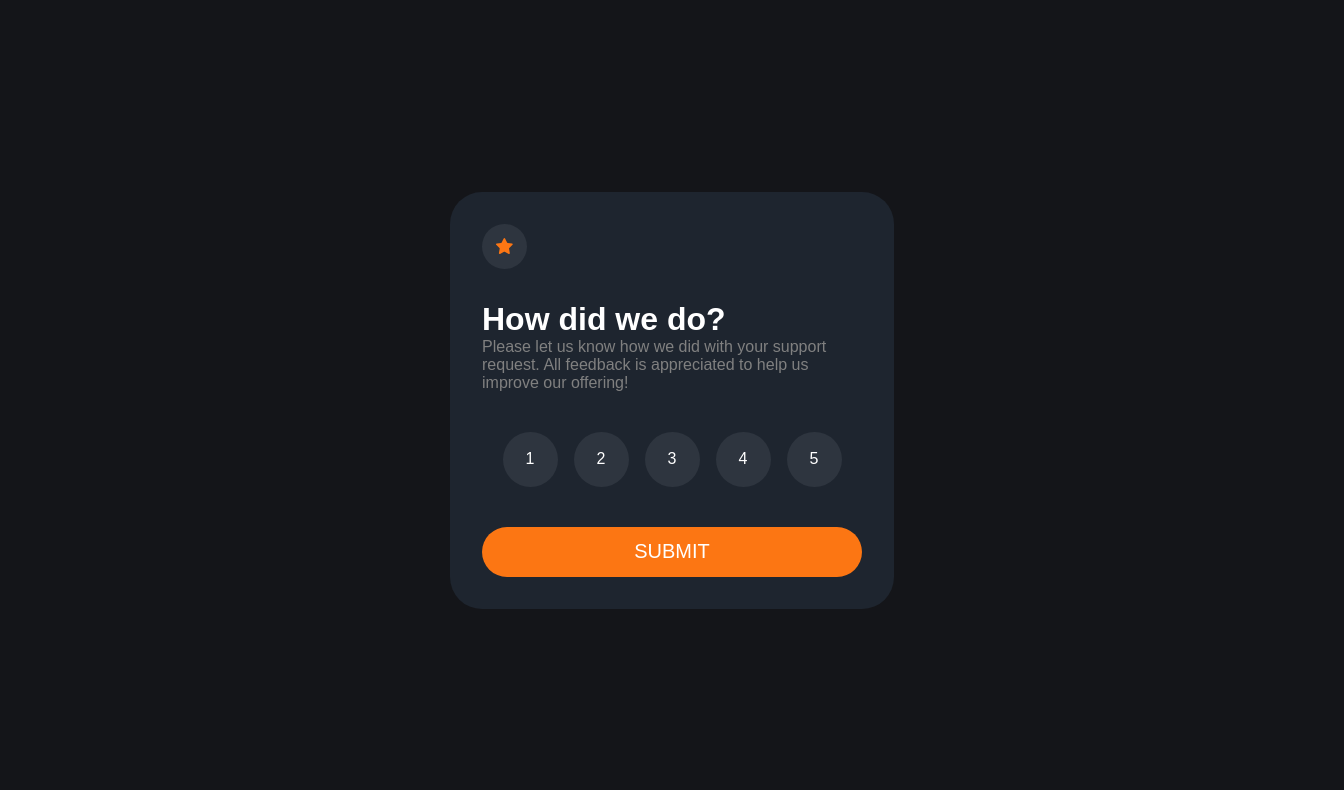
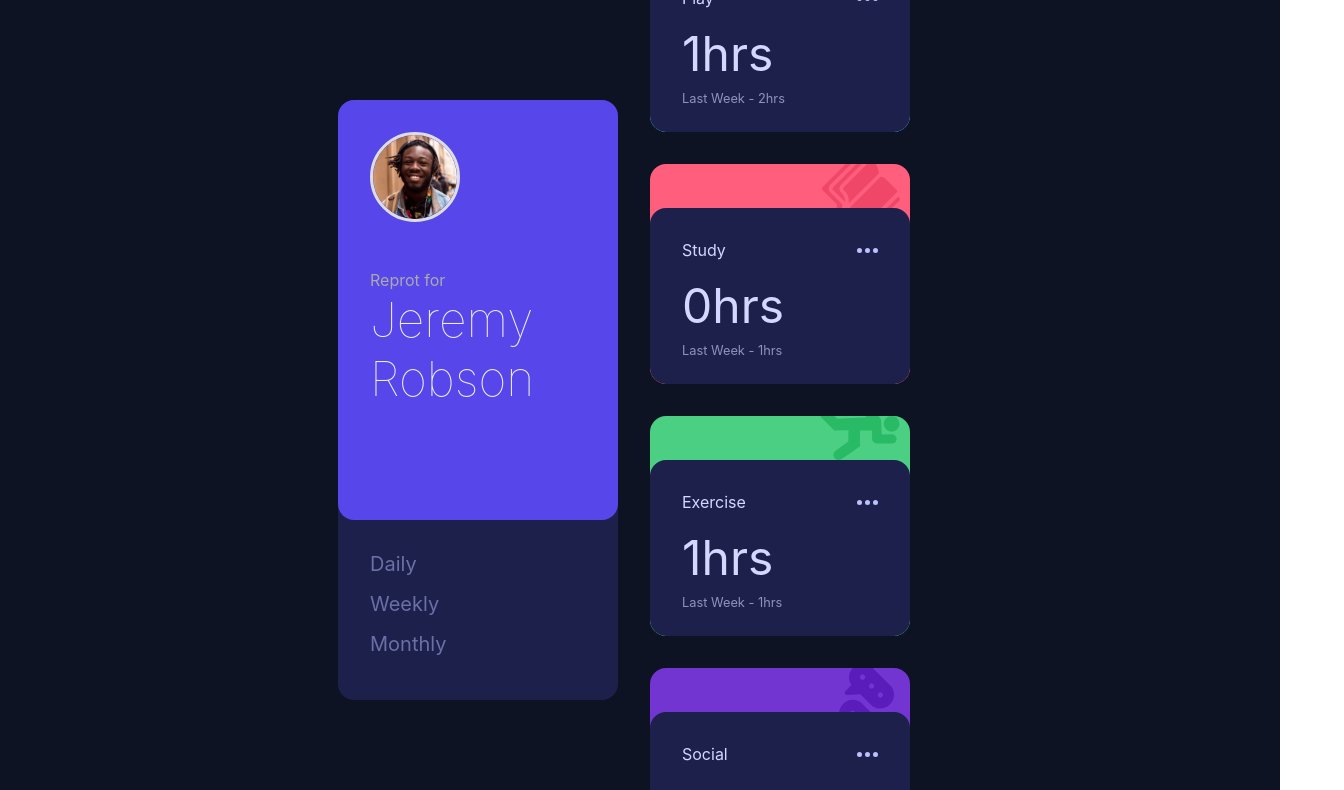
Before and after one commit to hojjatmahdave/Frontend-Mentor, a React (Create React App) app: page / in a window 1280 px wide. Before the commit this address led to /rating-page. Shown: the top 790 px of the page, 1344 px wide, since content can reach past the window. Built offline with nearby package versions, Linux system fonts and the light colour scheme.

Commit message:
after one hr second day and only the onclick for the day week and the mounth reamined and also the grid system for the allcards components

```diff
--- a/src/index.tsx
+++ b/src/index.tsx
@@ -1,17 +1,18 @@
 import React from "react";
 import ReactDOM from "react-dom/client";
 import { BrowserRouter } from "react-router-dom";
-import App from "./news-homepage-main/container/app";
+// import App from "./news-homepage-main/container/app";
 
 // import "./index.css";
 import { GlobalStyles } from "./news-homepage-main/styles/gloabal";
 import RoutePage from "./interactive-rating-component-main/components/RoutePage";
+import App from "./time-tracking-dashboard-main/page/main-page";
 const root = ReactDOM.createRoot(
   document.getElementById("root") as HTMLElement
 );
 root.render(
   <BrowserRouter>
     <GlobalStyles />
-    <RoutePage />
+    <App />
   </BrowserRouter>
 );
--- /dev/null
+++ b/src/time-tracking-dashboard-main/components/all-cards.tsx
@@ -0,0 +1,104 @@
+import React from "react";
+import Cards from "../components/cards";
+import Data from "../data.json";
+import { work, exercise, play, selfCare, social, study } from "../imports";
+import { AllCardsStyle } from "../styles/all-cards-styles";
+
+const AllCards = () => {
+  return (
+    <AllCardsStyle>
+      {Data.map((item) => {
+        return (
+          <>
+            {item.title === "Work" ? (
+              <Cards
+                image={work}
+                title={item.title}
+                current={item.timeframes.daily.current}
+                previous={item.timeframes.daily.previous}
+                BG={"#ff8b64"}
+              />
+            ) : null}
+          </>
+        );
+      })}
+      {Data.map((item) => {
+        return (
+          <>
+            {item.title === "Play" ? (
+              <Cards
+                image={play}
+                title={item.title}
+                current={item.timeframes.daily.current}
+                previous={item.timeframes.daily.previous}
+                BG={"#56c2e6"}
+              />
+            ) : null}
+          </>
+        );
+      })}
+      {Data.map((item) => {
+        return (
+          <>
+            {item.title === "Study" ? (
+              <Cards
+                image={study}
+                title={item.title}
+                current={item.timeframes.daily.current}
+                previous={item.timeframes.daily.previous}
+                BG={"#ff5e7d"}
+              />
+            ) : null}
+          </>
+        );
+      })}
+      {Data.map((item) => {
+        return (
+          <>
+            {item.title === "Exercise" ? (
+              <Cards
+                image={exercise}
+                title={item.title}
+                current={item.timeframes.daily.current}
+                previous={item.timeframes.daily.previous}
+                BG={"#4bcf83"}
+              />
+            ) : null}
+          </>
+        );
+      })}
+      {Data.map((item) => {
+        return (
+          <>
+            {item.title === "Social" ? (
+              <Cards
+                image={social}
+                title={item.title}
+                current={item.timeframes.daily.current}
+                previous={item.timeframes.daily.previous}
+                BG={"#7235d1"}
+              />
+            ) : null}
+          </>
+        );
+      })}
+      {Data.map((item) => {
+        return (
+          <>
+            {item.title === "Self Care" ? (
+              <Cards
+                image={selfCare}
+                title={item.title}
+                current={item.timeframes.daily.current}
+                previous={item.timeframes.daily.previous}
+                BG={"#f1c75b"}
+              />
+            ) : null}
+          </>
+        );
+      })}
+    </AllCardsStyle>
+  );
+};
+
+export default AllCards;
--- /dev/null
+++ b/src/time-tracking-dashboard-main/components/cards.tsx
@@ -0,0 +1,28 @@
+import React from "react";
+import { CardsStyles } from "../styles/cards-style";
+import eclips from "../images/icon-ellipsis.svg";
+
+type Props = {
+  image: string;
+  title: string;
+  current: number;
+  previous: number;
+  BG: string;
+};
+const Cards = ({ image, title, current, previous, BG }: Props) => {
+  return (
+    <CardsStyles BG={BG}>
+      <img src={image} alt="#" />
+      <div>
+        <div>
+          <p>{title}</p>
+          <img src={eclips} alt="" />
+        </div>
+        <p>{current}hrs</p>
+        <p>Last Week - {previous}hrs</p>
+      </div>
+    </CardsStyles>
+  );
+};
+
+export default Cards;
--- /dev/null
+++ b/src/time-tracking-dashboard-main/components/profile.tsx
@@ -0,0 +1,21 @@
+import React from "react";
+import { ProfileStyle } from "../styles/profile-style";
+import profileImage from "../images/image-jeremy.png";
+const Profile = () => {
+  return (
+    <ProfileStyle>
+      <div>
+        <img src={profileImage} alt="person" />
+        <p>Reprot for</p>
+        <p>Jeremy Robson</p>
+      </div>
+      <div>
+        <p>Daily</p>
+        <p>Weekly</p>
+        <p>Monthly</p>
+      </div>
+    </ProfileStyle>
+  );
+};
+
+export default Profile;
--- /dev/null
+++ b/src/time-tracking-dashboard-main/imports.ts
@@ -0,0 +1,6 @@
+export { default as work } from "./images/icon-work.svg";
+export { default as play } from "./images/icon-play.svg";
+export { default as study } from "./images/icon-study.svg";
+export { default as exercise } from "./images/icon-exercise.svg";
+export { default as social } from "./images/icon-social.svg";
+export { default as selfCare } from "./images/icon-self-care.svg";
--- /dev/null
+++ b/src/time-tracking-dashboard-main/page/main-page.tsx
@@ -0,0 +1,15 @@
+import React from "react";
+import { AppStyle } from "../styles/app-style";
+import Profile from "../components/profile";
+import AllCards from "../components/all-cards";
+
+const App = () => {
+  return (
+    <AppStyle>
+      <Profile />
+      <AllCards />
+    </AppStyle>
+  );
+};
+
+export default App;
--- /dev/null
+++ b/src/time-tracking-dashboard-main/styles/all-cards-styles.tsx
@@ -0,0 +1,3 @@
+import styled from "styled-components";
+
+export const AllCardsStyle = styled.div``;
--- /dev/null
+++ b/src/time-tracking-dashboard-main/styles/app-style.tsx
@@ -0,0 +1,10 @@
+import styled from "styled-components";
+
+export const AppStyle = styled.div`
+  background-color: #0d1323;
+  height: 100vh;
+  width: 100%;
+  display: flex;
+  align-items: center;
+  justify-content: center;
+`;
--- /dev/null
+++ b/src/time-tracking-dashboard-main/styles/cards-style.tsx
@@ -0,0 +1,54 @@
+import styled from "styled-components";
+
+export const CardsStyles = styled.div<{ BG: string }>`
+  background-color: ${({ BG }) => BG};
+  border-radius: 1rem;
+  position: relative;
+  overflow: hidden;
+  width: 260px;
+  height: 220px;
+  margin: 2rem;
+  & > img {
+    top: 0;
+    right: 10px;
+    margin-top: -10px;
+    position: absolute;
+  }
+  & > div {
+    display: flex;
+    flex-direction: column;
+    justify-content: space-between;
+    background-color: #1d204b;
+    border-radius: 1rem;
+    position: absolute;
+    transition: all 0.2s;
+    bottom: 0;
+    width: 100%;
+    height: 80%;
+    padding: 2rem;
+    color: #d4d7ff;
+
+    & > p:nth-child(2) {
+      font-size: 3rem;
+      padding-top: 1rem;
+    }
+    & > p:nth-child(3) {
+      font-size: 0.8rem;
+      padding-top: 0.5rem;
+      color: #d4d7ffa0;
+    }
+
+    & > div {
+      display: flex;
+      align-items: center;
+      justify-content: space-between;
+      color: #d4d7ff;
+      & > img:hover {
+        cursor: pointer;
+      }
+    }
+    &:hover {
+      background-color: #34397b;
+    }
+  }
+`;
--- /dev/null
+++ b/src/time-tracking-dashboard-main/styles/profile-style.tsx
@@ -0,0 +1,46 @@
+import styled from "styled-components";
+
+export const ProfileStyle = styled.div`
+  background-color: #1d204b;
+  width: 280px;
+  height: 600px;
+  border-radius: 1rem;
+
+  & > div:nth-child(1) {
+    display: flex;
+    align-items: flex-start;
+    flex-direction: column;
+    height: 70%;
+    padding: 2rem;
+    background-color: #5746ea;
+    border-radius: 1rem;
+    & > img {
+      width: 90px;
+      height: 90px;
+      border: 3px solid #ddd;
+      border-radius: 50%;
+    }
+    & > p:nth-child(2) {
+      font-size: 16px;
+      color: #aaa;
+      padding-top: 3rem;
+    }
+    & > p:nth-child(3) {
+      font-size: 3rem;
+      font-weight: 100;
+      color: #eee;
+    }
+  }
+  & > div:nth-child(2) {
+    margin: 2rem;
+    & > p {
+      padding-bottom: 1rem;
+      font-size: 20px;
+      color: #6a6fa7;
+      &:hover {
+        cursor: pointer;
+        color: #eee;
+      }
+    }
+  }
+`;
```
